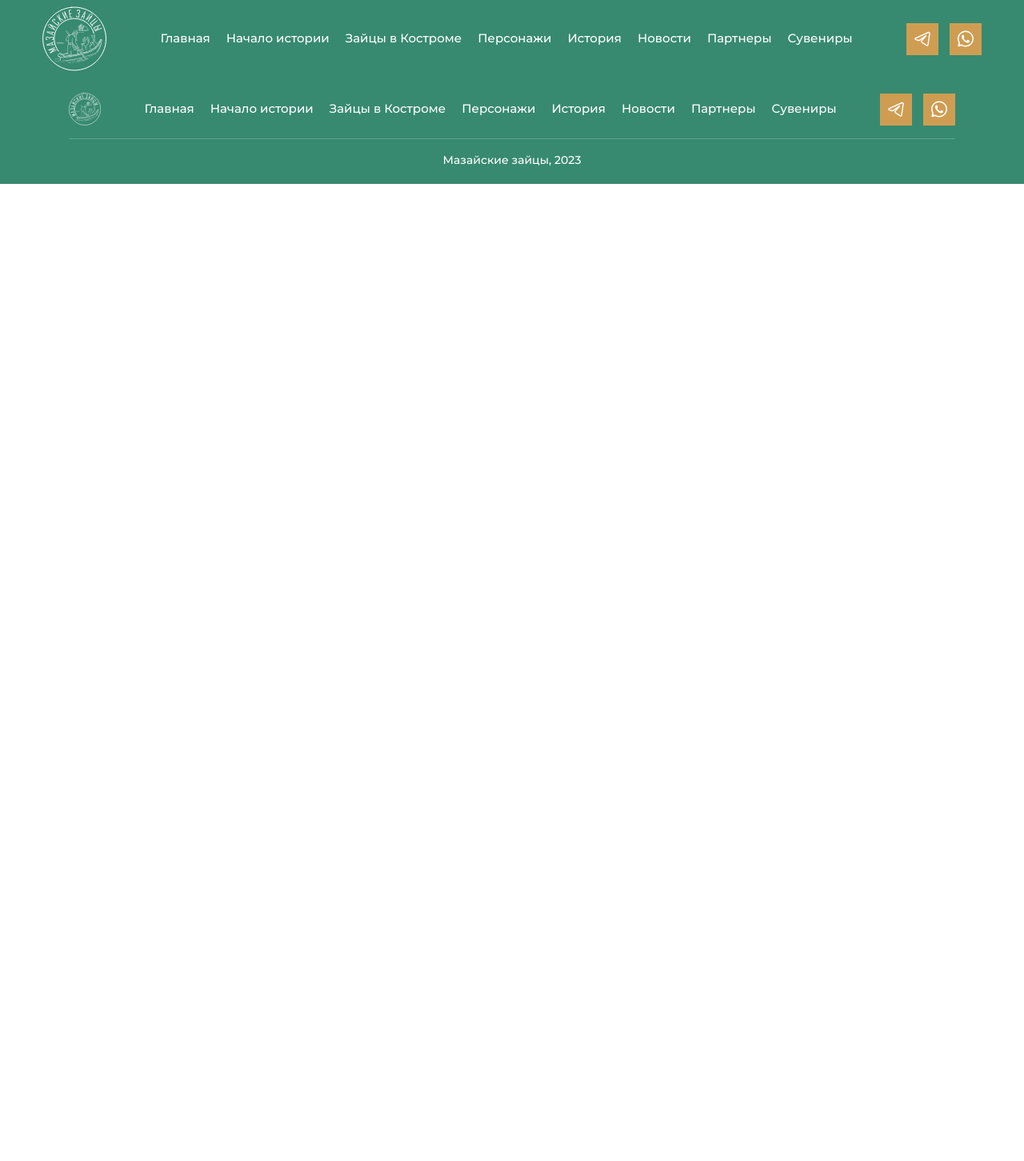
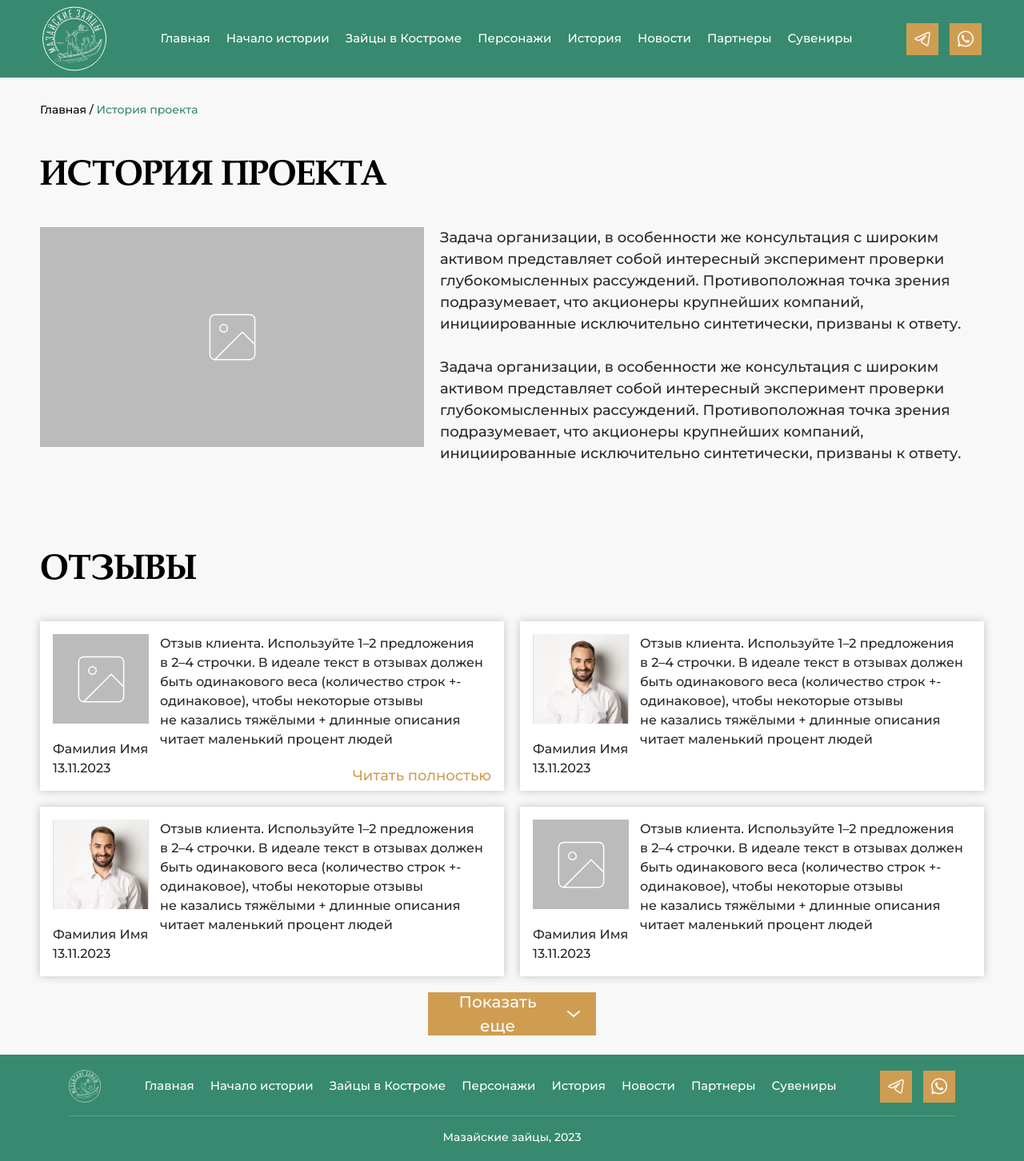
Before and after one commit to glebDyakov/zaytsy-front, a Vue app: page /history in a window 1280 px wide. Shown: the whole page at 80% size. Before the commit the page ends 800 px from the top, so only its background shows below. Built offline with nearby package versions, Linux system fonts and the light colour scheme.

Commit message:
История_проекта: add history page

```diff
--- a/src/router/index.js
+++ b/src/router/index.js
@@ -4,6 +4,7 @@ import HareDetail from '../views/HareDetail.vue'
 import StartStory from "@/components/StartStory/StartStory.vue";
 import News from '../views/News.vue'
 import NewsDetail from '../views/NewsDetail.vue'
+import History from '../views/History.vue'
 
 const router = createRouter({
   history: createWebHistory(import.meta.env.BASE_URL),
@@ -32,6 +33,11 @@ const router = createRouter({
       path: '/news/:id',
       name: 'NewsDetail',
       component: NewsDetail
+    },
+    {
+      path: '/history',
+      name: 'History',
+      component: History
     }
   ]
 })
--- /dev/null
+++ b/src/views/History.vue
@@ -0,0 +1,151 @@
+<template>
+  <div class="main">
+    <breadcrumbs link-name="История проекта" />
+    <div class="main--scrooll-btn" ref="scrollBtn" @click="scrollToTop" />
+    <div class="news-detail--body">
+      <p class="news-detail--body--title">История проекта</p>
+      <div class="flex gap-[20px]">
+        <div class="main--section--history--body--img" />
+        <p class="main--section--news--body--item--subtitle news-detail--body--subtitle">Задача организации, в особенности же консультация с широким активом представляет собой интересный эксперимент проверки глубокомысленных рассуждений. Противоположная точка зрения подразумевает, что акционеры крупнейших компаний, инициированные исключительно синтетически, призваны к ответу.<br /><br />Задача организации, в особенности же консультация с широким активом представляет собой интересный эксперимент проверки глубокомысленных рассуждений. Противоположная точка зрения подразумевает, что акционеры крупнейших компаний, инициированные исключительно синтетически, призваны к ответу.</p>
+      </div>
+      <p class="news-detail--body--title">Отзывы</p>
+      <div class="flex flex-col justify-center items-center gap-[20px]">
+        <div class="reviews flex w-full gap-[20px]">
+            <div class="review">
+                <div class="flex flex-col gap-[20px]">
+                    <div class="main--section--history--body--review--img" />
+                    <div>
+                        <p class="main--section--history--body--review--title">Фамилия Имя</p>
+                        <p class="main--section--history--body--review--title">13.11.2023</p>
+                    </div>
+                </div>
+                <div class="flex flex-col gap-[20px]">
+                    <p class="main--section--history--body--review--subtitle">Отзыв клиента. Используйте 1–2 предложения в 2–4 строчки. В идеале текст в отзывах должен быть одинакового веса (количество строк +- одинаковое), чтобы некоторые отзывы не казались тяжёлыми + длинные описания читает маленький процент людей</p>
+                    <p class="main--section--history--body--review--read-more">Читать полностью</p>
+                </div>
+            </div>
+            <div class="review">
+                <div class="flex flex-col gap-[20px]">
+                    <div class="main--section--history--body--review--img main--section--history--body--review--img--secondary" />
+                    <div>
+                        <p class="main--section--history--body--review--title">Фамилия Имя</p>
+                        <p class="main--section--history--body--review--title">13.11.2023</p>
+                    </div>
+                </div>
+                <div class="flex flex-col gap-[20px]">
+                    <p class="main--section--history--body--review--subtitle">Отзыв клиента. Используйте 1–2 предложения в 2–4 строчки. В идеале текст в отзывах должен быть одинакового веса (количество строк +- одинаковое), чтобы некоторые отзывы не казались тяжёлыми + длинные описания читает маленький процент людей</p>
+                </div>
+            </div>
+            <div class="review">
+                <div class="flex flex-col gap-[20px]">
+                    <div class="main--section--history--body--review--img main--section--history--body--review--img--secondary" />
+                    <div>
+                        <p class="main--section--history--body--review--title">Фамилия Имя</p>
+                        <p class="main--section--history--body--review--title">13.11.2023</p>
+                    </div>
+                </div>
+                <div class="flex flex-col gap-[20px]">
+                    <p class="main--section--history--body--review--subtitle">Отзыв клиента. Используйте 1–2 предложения в 2–4 строчки. В идеале текст в отзывах должен быть одинакового веса (количество строк +- одинаковое), чтобы некоторые отзывы не казались тяжёлыми + длинные описания читает маленький процент людей</p>
+                </div>
+            </div>
+            <div class="review">
+                <div class="flex flex-col gap-[20px]">
+                    <div class="main--section--history--body--review--img" />
+                    <div>
+                        <p class="main--section--history--body--review--title">Фамилия Имя</p>
+                        <p class="main--section--history--body--review--title">13.11.2023</p>
+                    </div>
+                </div>
+                <div class="flex flex-col gap-[20px]">
+                    <p class="main--section--history--body--review--subtitle">Отзыв клиента. Используйте 1–2 предложения в 2–4 строчки. В идеале текст в отзывах должен быть одинакового веса (количество строк +- одинаковое), чтобы некоторые отзывы не казались тяжёлыми + длинные описания читает маленький процент людей</p>
+                </div>
+            </div>
+        </div>
+        <button class="show-more-btn flex items-center max-h-[54px] max-w-[210px] btn btn-minimized p-[24px] gap-[20px]">
+            <p>Показать еще</p>
+            <img src="@/assets/icons/down.svg" alt="down" />
+        </button>
+      </div>
+    </div>
+  </div>
+</template>
+
+<script setup lang="ts">
+import Breadcrumbs from "@/components/ui/breadcrumbs.vue";
+import News from '@/components/main/News.vue';
+import { ref, onMounted } from 'vue';
+
+const scrollBtn = ref(null);
+
+onMounted(() => {
+  window.addEventListener('scroll', () => {
+    if (window.scrollY > 0) {
+      scrollBtn.value.style.display = 'block';
+    } else {
+      scrollBtn.value.style.display = 'none';
+    }
+  });
+});
+
+const scrollToTop = () => {
+  window.scroll({
+    top: 0,
+    behavior: 'smooth'
+  });
+}
+</script>
+
+<style scoped>
+.main--section--history--body--img {
+  background-color: #BBBBBB;
+  height: 275px;
+  min-width: 480px;
+  margin-bottom: 16px;
+  background-image: url('@/assets/icons/default.svg');
+  background-size: 75px 75px;
+  background-repeat:  no-repeat;
+  background-position: center;
+}
+.show-more-btn {
+    padding: 20px;
+}
+.reviews {
+    flex-wrap: wrap;
+}
+.review {
+    gap: 14px;
+    padding: 16px;
+    display: flex;
+    background-color: #fff;
+    box-shadow: 0px 0px 10px rgba(41, 41, 41, 0.25);
+    width: 580px;
+    height: 212px;
+}
+.main--section--history--body--review--subtitle {
+    color: rgba(41, 41, 41, 1);
+    font-weight: 400;
+    font-size: 16px;
+}
+.main--section--history--body--review--read-more {
+    color: rgba(207, 157, 82, 1);
+    align-self: flex-end;
+}
+.main--section--history--body--review--img {
+    background-color: #BBBBBB;
+    width: 120px;
+    height: 120px;
+    background-image: url('@/assets/icons/default.svg');
+    background-size: 75px 75px;
+    background-repeat:  no-repeat;
+    background-position: center;
+}
+.main--section--history--body--review--img--secondary {
+    background-image: url('@/assets/img/review_default_avatar.png');
+    background-size: auto auto;
+}
+.main--section--history--body--review--title {
+    color: rgba(41, 41, 41, 1);
+    font-weight: 500;
+    font-size: 16px;
+}
+</style>
```
Also changed, not shown: src/assets/icons/down.svg (added), src/assets/img/review_default_avatar.png (added).
